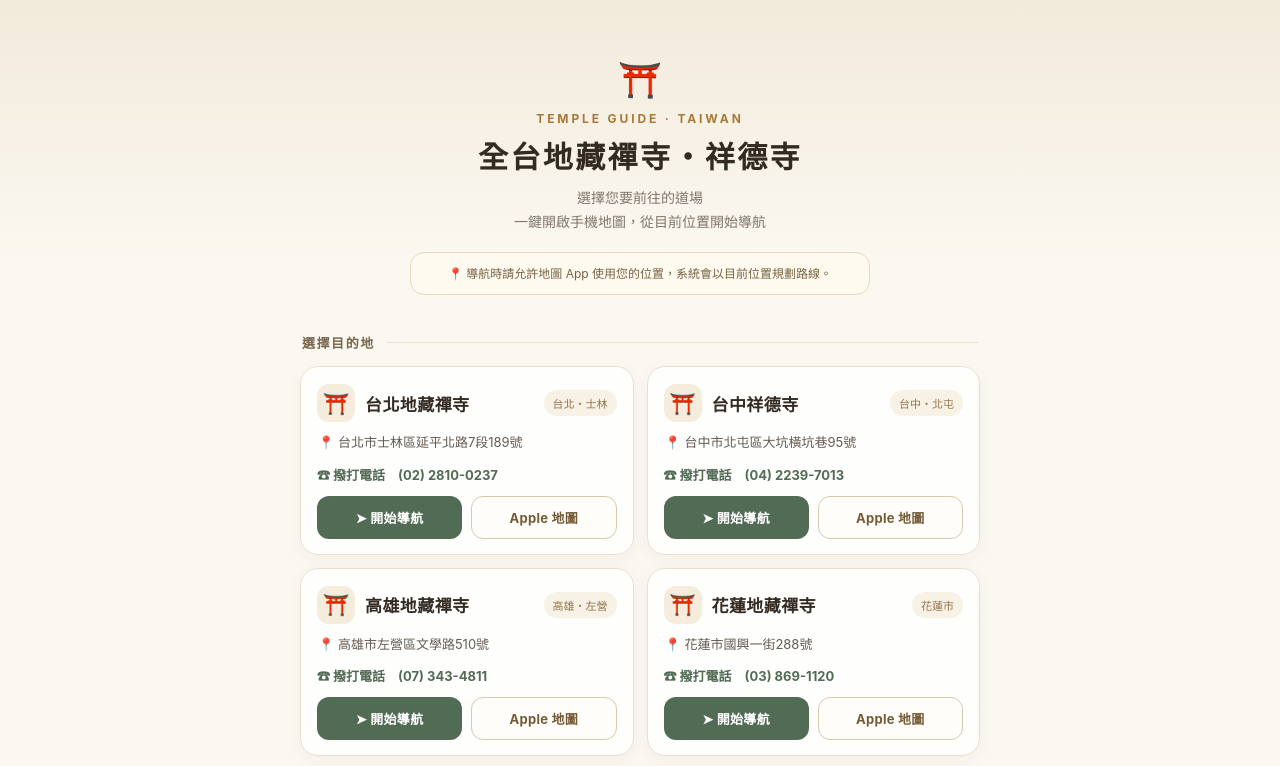
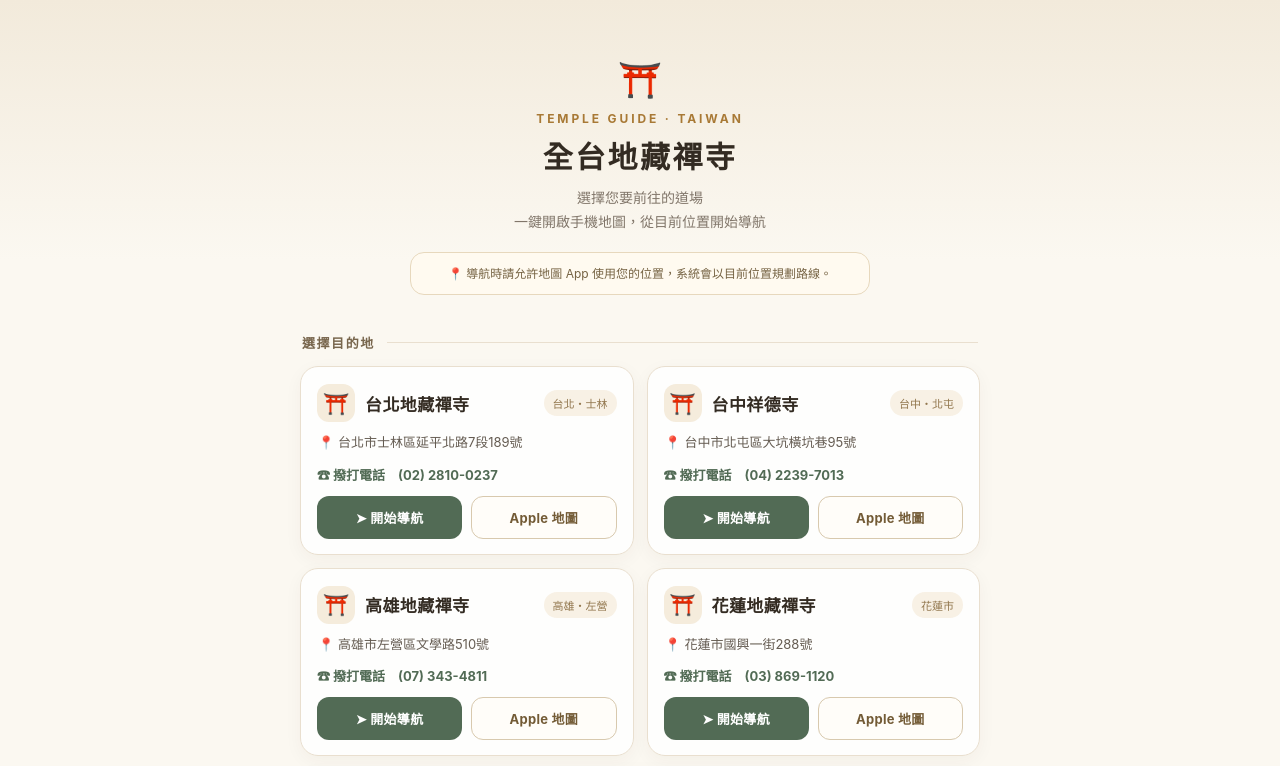
Before and after one commit to dennychiu/temple-navigation, a plain HTML site: page index.html in a window 1280 px wide. Shown: the top 766 px of the page. Drawn offline with Linux system fonts and the light colour scheme.

Commit message:
Update index.html

```diff
--- a/index.html
+++ b/index.html
@@ -40,7 +40,7 @@ footer{text-align:center;color:#a09280;font-size:11px;margin-top:22px;letter-spa
   <header class="hero">
     <div class="symbol">⛩️</div>
     <div class="eyebrow">TEMPLE GUIDE · TAIWAN</div>
-    <h1>全台地藏禪寺・祥德寺</h1>
+    <h1>全台地藏禪寺</h1>
     <p class="sub">選擇您要前往的道場<br>一鍵開啟手機地圖，從目前位置開始導航</p>
     <div class="tip">📍 導航時請允許地圖 App 使用您的位置，系統會以目前位置規劃路線。</div>
   </header>
```
